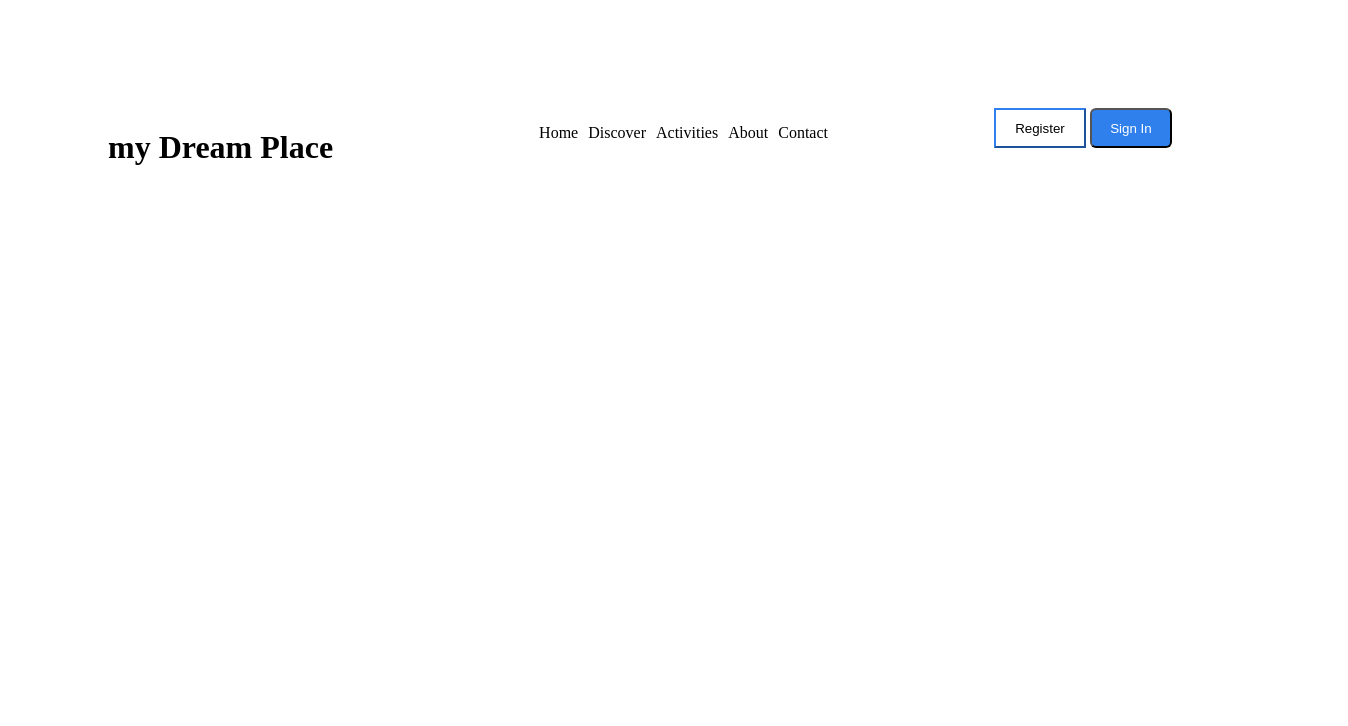
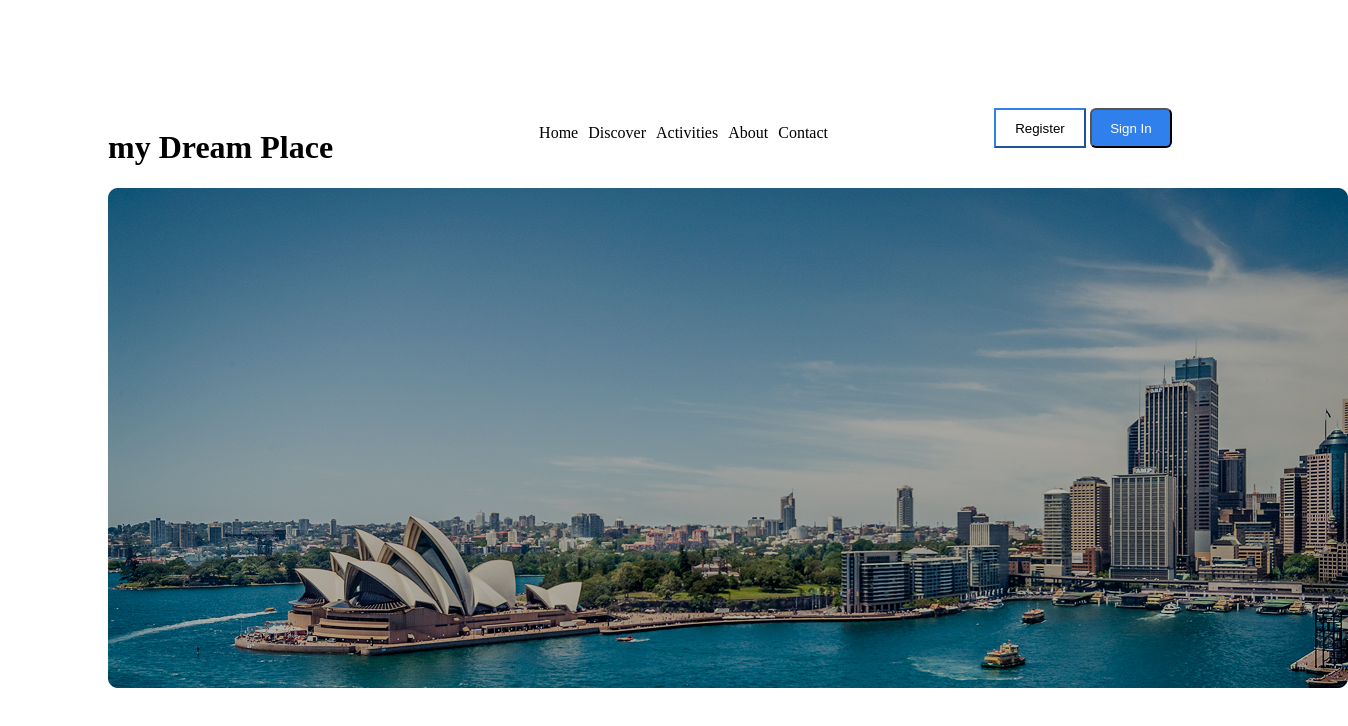
Before and after one commit to AntonioFPllefia/TravellingSite, a plain HTML site: page index.html in a window 1280 px wide. Shown: the whole page, 1348 px wide, since content can reach past the window. Drawn offline with Linux system fonts and the light colour scheme.

Commit message:
se ha empezado el esqueleto del main, se esta aplicando el css a la par

```diff
--- a/index.html
+++ b/index.html
@@ -25,7 +25,7 @@
 
     </header>
     <main>
-        <img src="" alt="">
+        <img src="images/image1.png" alt="">
     </main>
     <footer></footer>
 </body>
```
Also changed, not shown: images/image1.png (added).
